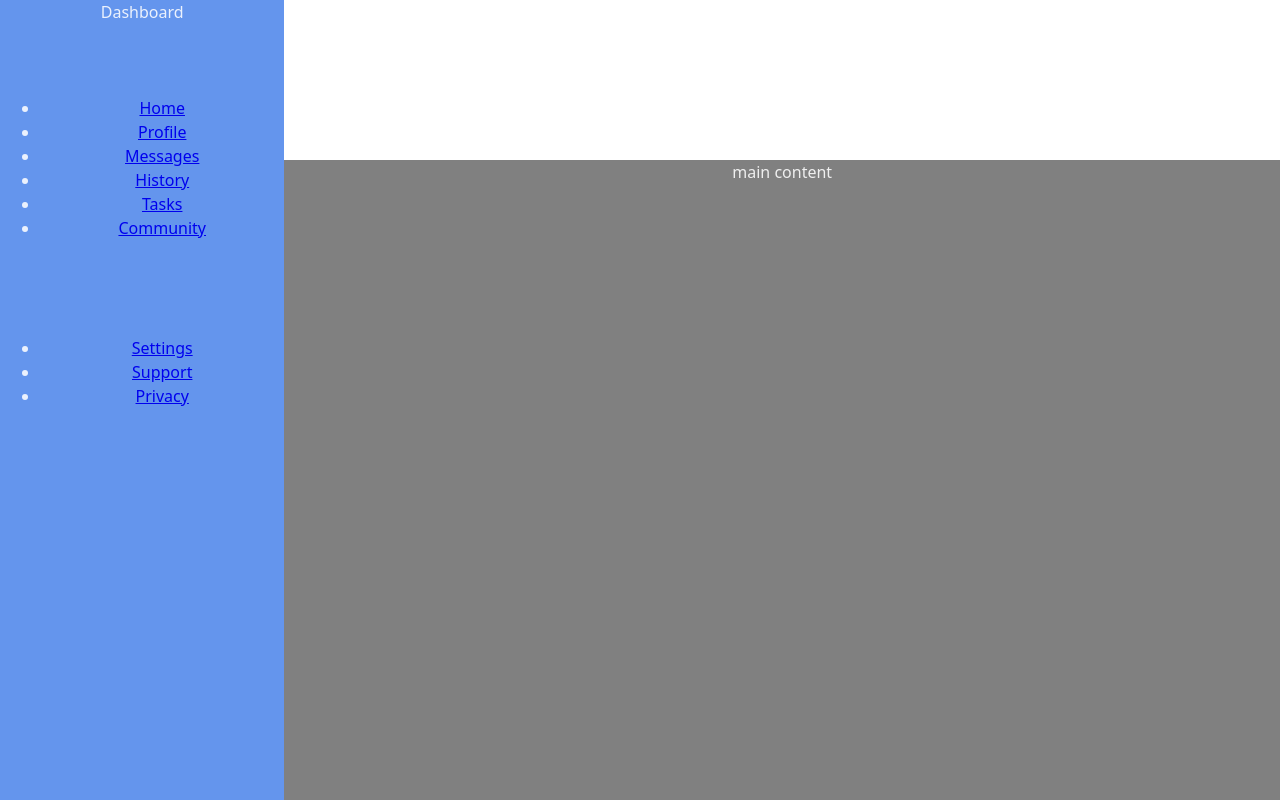
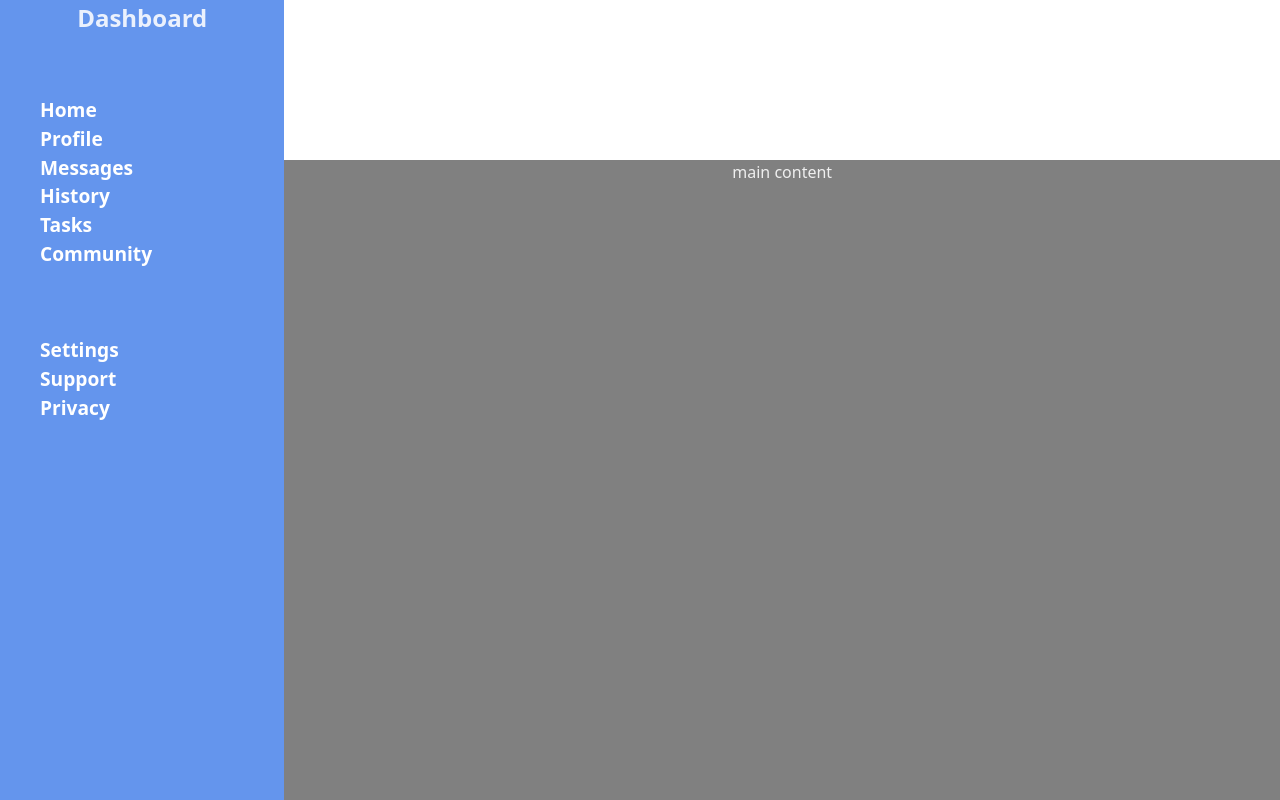
Before and after one commit to TheDodoDev/odin-admin-dashboard, a website built with Vite: page index.html in a window 1280 px wide. Built offline with nearby package versions, Linux system fonts and the light colour scheme.

Commit message:
feat: Add CSS to the sidebar

```diff
--- a/src/style.css
+++ b/src/style.css
@@ -10,9 +10,6 @@
   font-synthesis: none;
   text-rendering: optimizeLegibility;
   -webkit-font-smoothing: antialiased;
-
-  padding: 0px;
-  margin: 0px;
 }
 
 body {
@@ -57,3 +54,21 @@ body {
   grid-area: sidebar;
   background-color: cornflowerblue;
 }
+
+.sidebar__header {
+  font-size: 1.5rem;
+  font-weight: 900;
+}
+
+.sidebar__navigation  a {
+  color: white;
+  font-weight: 800;
+  font-size: 1.2rem;
+
+  text-decoration: none;
+}
+
+.sidebar__navigation ul {
+  list-style-type: none;
+  text-align: left;
+}
```
